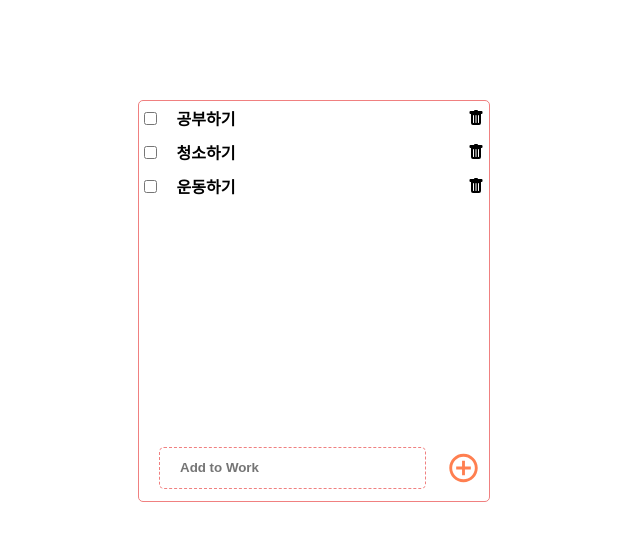
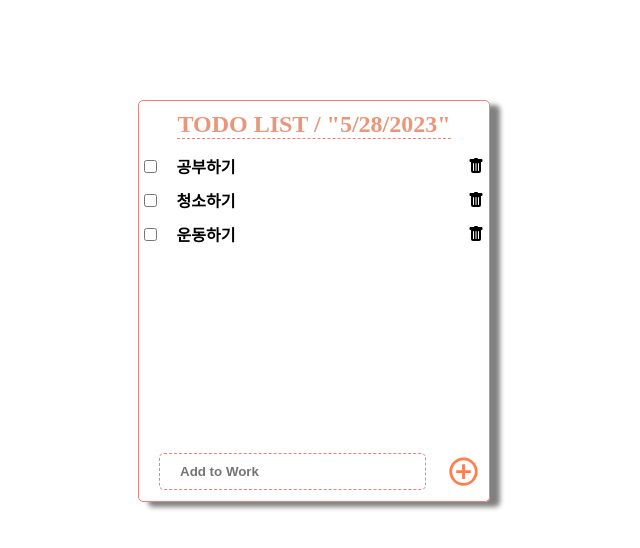
Before and after one commit to ihyunman/todo, a React (Create React App) app: page / in a window 1280 px wide. Shown: the top 548 px of the page, without its empty margins (326-966 px from the left). Built offline with nearby package versions, Linux system fonts and the light colour scheme.

Commit message:
add header & css

```diff
--- a/src/App.css
+++ b/src/App.css
@@ -22,6 +22,14 @@ ul {
   border: 1px solid lightcoral;
   border-radius: 5px;
   margin: 100px auto 0;
+  box-shadow: 10px 5px 5px gray;
+}
+
+.header {
+  font-size: 24px;
+  color: darksalmon;
+  border-bottom: 1px dashed lightcoral;
+  margin: 10px 0;
 }
 
 .todolist {
--- a/src/App.js
+++ b/src/App.js
@@ -1,4 +1,5 @@
 import "./App.css";
+
 import Todo from "./pages/Todo";
 
 function App() {
--- a/src/pages/Todo.jsx
+++ b/src/pages/Todo.jsx
@@ -42,8 +42,12 @@ function Todo() {
 
   return (
     <div className="container">
+      <div className="header">
+        TODO LIST / {JSON.stringify(new Date().toLocaleDateString())}
+      </div>
       <ul className="todolist">
-        {todoList.map((todo) => (
+        {todoList &&
+          todoList.map((todo) => (
             <div className={todo.stat ? "todo checked" : "todo"} key={todo.id}>
               <input
                 onChange={() => handleChecked(todo.id)}
```
Lines whose indentation alone changed are shown as unchanged.
